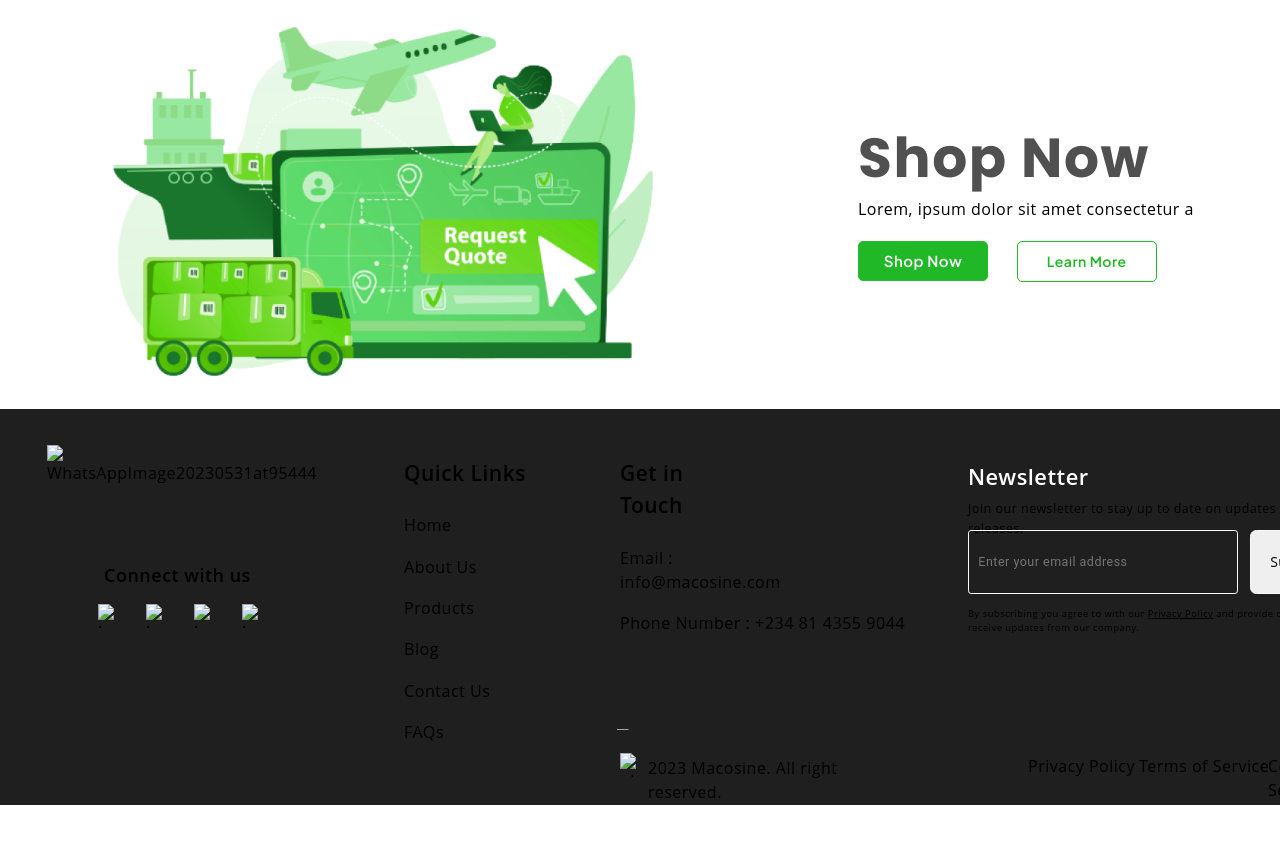
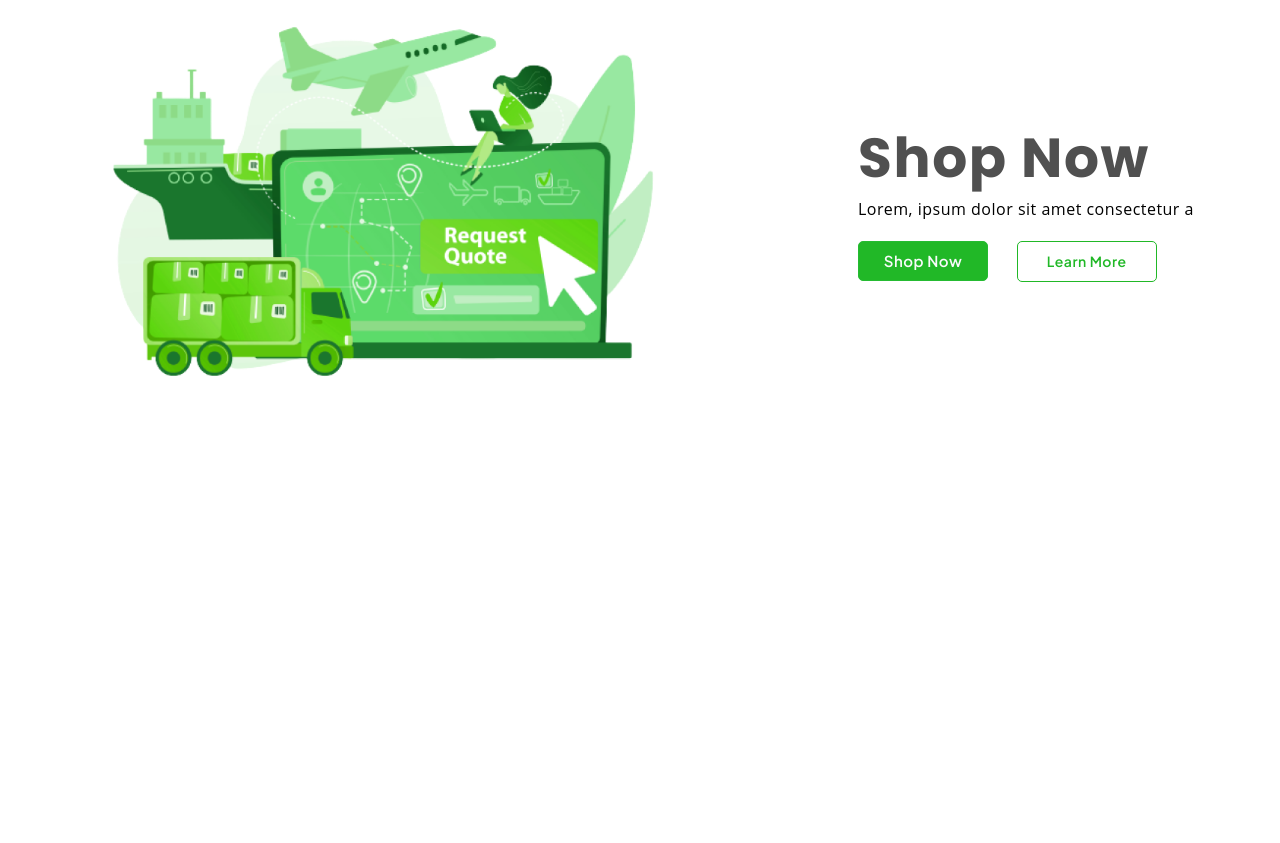
Before and after one commit to rilweezy120/Macosine, a plain HTML site: page index.html in a window 1280 px wide. Shown: the part 3240-4083 px from the top of the page. After the commit the page ends 3649 px from the top, so only its background shows below. Drawn offline with Linux system fonts and the light colour scheme; a web font is replaced by a local one.

Commit message:
Add files via upload

```diff
--- a/index.html
+++ b/index.html
@@ -264,136 +264,7 @@
    </div>
 
    <div class="bottom-section">
-    <footer>
-      <div>
-        <link href="./footer.css" rel="stylesheet" />
-        <div class="footer-container">
-          <div class="footer-footer">
-            <img
-              src="/whatsappimage20230531at95444819-1f03-200h.png"
-              alt="WhatsAppImage20230531at95444819"
-              class="footer-whats-app-image20230531at9544"
-            />
-            <div class="footer-column">
-              <span class="footer-text"><span>Quick Links</span></span>
-              <div class="footer-footer-links">
-                <div class="footer-link">
-                  <span class="footer-text02"><span>Home</span></span>
-                </div>
-                <div class="footer-link1">
-                  <span class="footer-text04"><span>About Us</span></span>
-                </div>
-                <div class="footer-link2">
-                  <span class="footer-text06"><span>Products</span></span>
-                </div>
-                <div class="footer-link3">
-                  <span class="footer-text08"><span>Blog</span></span>
-                </div>
-                <div class="footer-link4">
-                  <span class="footer-text10"><span>Contact Us</span></span>
-                </div>
-                <div class="footer-link5">
-                  <span class="footer-text12"><span>FAQs</span></span>
-                </div>
-              </div>
-            </div>
-            <div class="footer-frame1000005455">
-              <span class="footer-text14"><span>Get in Touch</span></span>
-              <div class="footer-frame1000005454">
-                <span class="footer-text16">
-                  <span>Email : info@macosine.com</span>
-                </span>
-                <span class="footer-text18">
-                  <span>Phone Number : +234 81 4355 9044</span>
-                </span>
-              </div>
-            </div>
-            <div class="footer-socials">
-              <span class="footer-text20"><span>Connect with us</span></span>
-              <div class="footer-group9">
-                <img
-                  src="/iconfacebook4827-z55n.svg"
-                  alt="IconFacebook4827"
-                  class="footer-icon-facebook"
-                />
-                <img
-                  src="/iconinstagram4827-d9va.svg"
-                  alt="IconInstagram4827"
-                  class="footer-icon-instagram"
-                />
-                <img
-                  src="/icontwitter4827-y1pr.svg"
-                  alt="IconTwitter4827"
-                  class="footer-icon-twitter"
-                />
-                <img
-                  src="/iconlinkedin4827-3dr.svg"
-                  alt="IconLinkedIn4827"
-                  class="footer-icon-linked-in"
-                />
-              </div>
-            </div>
-            <div class="footer-group7121">
-              <div class="footer-allrights">
-                <img
-                  src="/phcopyrightlight4828-ip1m.svg"
-                  alt="phcopyrightlight4828"
-                  class="footer-phcopyrightlight"
-                />
-              </div>
-              <span class="footer-text22 TextSmallNormal">
-                <span>2023 Macosine. All right reserved.</span>
-              </span>
-            </div>
-            <div class="footer-group7120">
-              <span class="footer-text24 TextSmallLink">
-                <span>Privacy Policy</span>
-              </span>
-              <span class="footer-text26 TextSmallLink">
-                <span>Terms of Service</span>
-              </span>
-              <span class="footer-text28 TextSmallLink">
-                <span>Cookies Settings</span>
-              </span>
-            </div>
-            <img
-              src="/divider4827-weu-200h.png"
-              alt="Divider4827"
-              class="footer-divider"
-            />
-            <div class="footer-newsletter">
-              <span class="footer-text30">
-                <span>
-                  Join our newsletter to stay up to date on updates and releases.
-                </span>
-              </span>
-              <span class="footer-text32"><span>Newsletter</span></span>
-              <div class="footer-actions">
-                <div class="footer-form">
-                  <input
-                    type="text"
-                    placeholder="Enter your email address"
-                    class="footer-text-input"
-                  />
-                  <button class="footer-button">
-                    <span class="footer-text34"><span>Subscribe</span></span>
-                  </button>
-                </div>
-                <span class="footer-text36">
-                  <span class="footer-text37">
-                    By subscribing you agree to with our
-                  </span>
-                  <span class="footer-text38">Privacy Policy</span>
-                  <span>
-                    and provide consent to receive updates from our company.
-                  </span>
-                </span>
-              </div>
-            </div>
-          </div>
-        </div>
-      </div>
-    </footer>
+
    </div>
   </body>
 </html>
```
